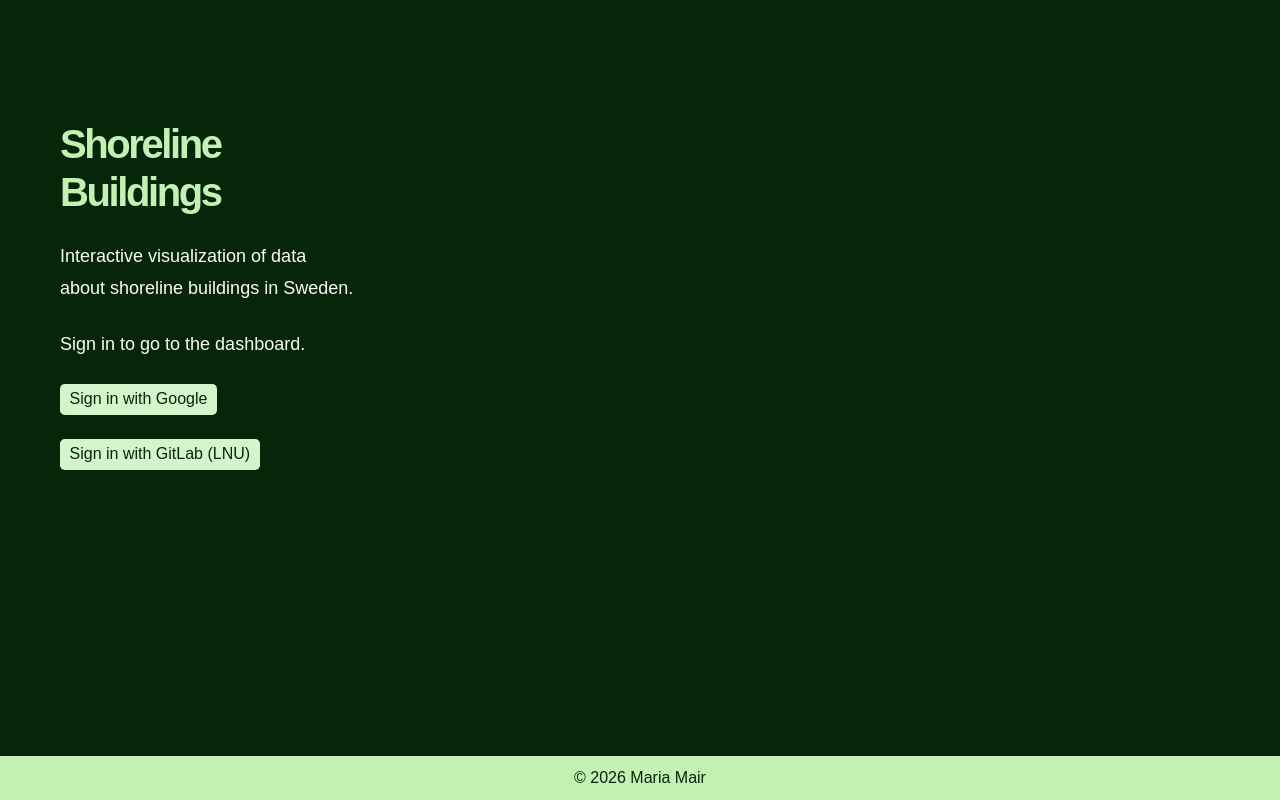
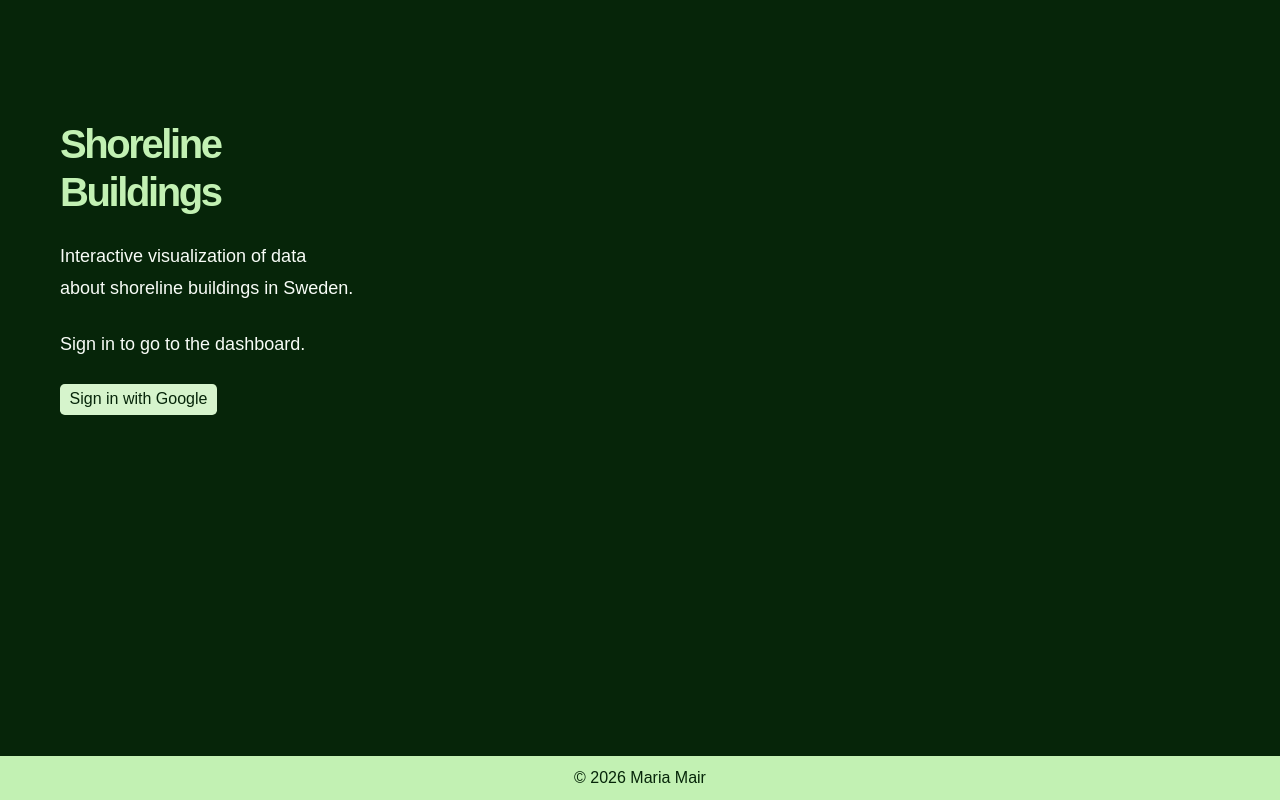
Before and after one commit to mariamair/shoreline-buildings-minimized, a Next.js app in the folder frontend/: page / in a window 1280 px wide. Built offline with nearby package versions, Linux system fonts and the light colour scheme; no server answers.

Commit message:
Remove GitLab OAuth

```diff
--- a/frontend/src/app/page.js
+++ b/frontend/src/app/page.js
@@ -4,7 +4,7 @@
  * @author Maria Mair <mm225mz@student.lnu.se>
  */
 
-import { SignInButtonGitLab, SignInButtonGoogle } from '@/components/authbuttons'
+import { SignInButtonGoogle } from '@/components/authbuttons'
 import styles from './page.module.css'
 
 export default function Home() {
@@ -14,7 +14,6 @@ export default function Home() {
       <p className={styles.text}>Interactive visualization of data about shoreline buildings in Sweden.</p>
       <p className={styles.text}>Sign in to go to the dashboard.</p>
       <SignInButtonGoogle />
-      <SignInButtonGitLab />
     </main>
   )
 }
--- a/frontend/src/auth.js
+++ b/frontend/src/auth.js
@@ -1,20 +1,8 @@
 import NextAuth from 'next-auth'
-import GitLab from 'next-auth/providers/gitlab'
 import Google from 'next-auth/providers/google'
 
 export const { handlers, signIn, signOut, auth } = NextAuth({
   providers: [
-    GitLab({
-      clientId: process.env.GITLAB_CLIENT_ID,
-      clientSecret: process.env.GITLAB_CLIENT_SECRET,
-      issuer: 'https://gitlab.lnu.se',
-      authorization: {
-        url: 'https://gitlab.lnu.se/oauth/authorize',
-        params: { scope: 'read_user' }
-      },
-      token: 'https://gitlab.lnu.se/oauth/token',
-      userinfo: 'https://gitlab.lnu.se/api/v4/user',
-    }),
     Google({
       clientId: process.env.GOOGLE_CLIENT_ID,
       clientSecret: process.env.GOOGLE_CLIENT_SECRET,
--- a/frontend/src/components/authbuttons.js
+++ b/frontend/src/components/authbuttons.js
@@ -5,17 +5,6 @@
  */
 
 import { signIn, signOut } from '@/auth'
-
-export function SignInButtonGitLab() {
-  return (
-    <form action={async () => {
-      'use server'
-      await signIn('gitlab', { redirectTo: '/dashboard' })
-    }}>
-      <button type="submit">Sign in with GitLab (LNU)</button>
-    </form>
-  )
-}
 
 export function SignInButtonGoogle() {
   return (
```
